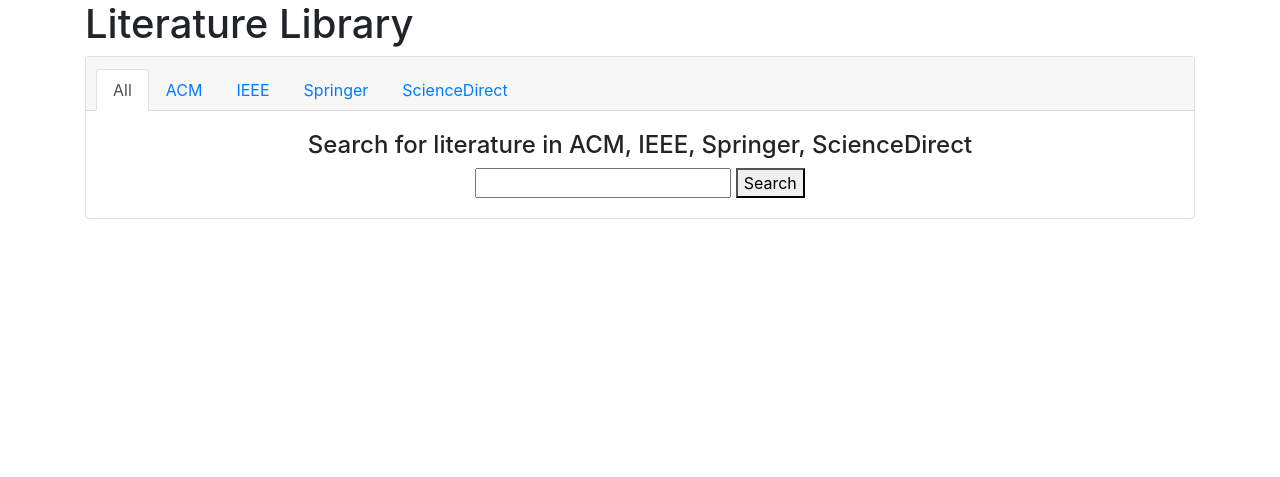
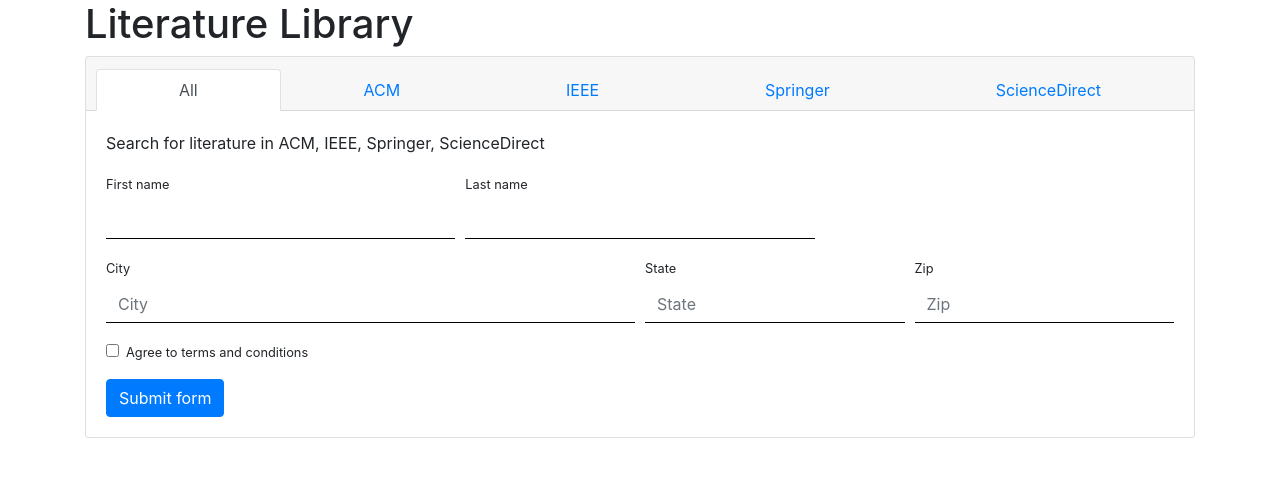
Before and after one commit to skscool/SLR-Tool-Crawler-And-Scraper, a Flask app: page / in a window 1280 px wide. Shown: the top 477 px of the page. Run offline with Flask 2, Linux system fonts and the light colour scheme; some libraries are stand-ins or nearby versions.

Commit message:
added form

```diff
--- a/flaskk.py
+++ b/flaskk.py
@@ -10,7 +10,7 @@ def home():
 
 @app.route('/ACM')
 def acm():
-	return render_template('ACM.html')
+	return render_template('acm.html')
 
 @app.route('/receive_data',methods =['POST'])
 def fun():
--- /dev/null
+++ b/temp.txt
@@ -0,0 +1 @@
+div
--- a/templates/landing.html
+++ b/templates/landing.html
@@ -1,16 +1,61 @@
 <!DOCTYPE html>
 <html>
+
 <head>
     <title>SLR: Crawler & Scraper</title>
     <link rel="stylesheet" href="https://maxcdn.bootstrapcdn.com/bootstrap/4.0.0/css/bootstrap.min.css" integrity="sha384-Gn5384xqQ1aoWXA+058RXPxPg6fy4IWvTNh0E263XmFcJlSAwiGgFAW/dAiS6JXm" crossorigin="anonymous">
-	<style></style>
+    <style rel="stylesheet" href="./style.css"></style>
+    <style>
+        input[type="text"],
+        select.form-control {
+            background: transparent;
+            border: none;
+            border-bottom: 1px solid #000000;
+            -webkit-box-shadow: none;
+            box-shadow: none;
+            border-radius: 0;
+        }
+
+        input[type="text"]:focus,
+        select.form-control:focus {
+            -webkit-box-shadow: none;
+            box-shadow: none;
+        }
+
+        label {
+            font-size: 80%;
+        }
+        /* input:focus~.floating-label,
+        input:not(:focus):valid~.floating-label {
+            top: 8px;
+            bottom: 10px;
+            left: 20px;
+            font-size: 11px;
+            opacity: 1;
+        }
+
+        .inputText {
+            font-size: 14px;
+            width: 200px;
+            height: 35px;
+        }
+
+        .floating-label {
+            position: absolute;
+            pointer-events: none;
+            left: 30px;
+            top: 28px;
+            transition: 0.2s ease all;
+        } */
+    </style>
 </head>
+
 <body>
     <div class="container">
         <h1>Literature Library</h1>
-		<div class="card text-center">
-		  <div class="card-header">
-		    <ul class="nav nav-tabs card-header-tabs">
+        <div class="card">
+            <div class="card-header ">
+                <ul class="nav nav-tabs nav-fill card-header-tabs">
                     <li class="nav-item">
                         <a class="nav-link active" href="#">All</a>
                     </li>
@@ -29,13 +74,50 @@
                 </ul>
             </div>
             <div class="card-body">
-			<h4>Search for literature in ACM, IEEE, Springer, ScienceDirect</h4>
-		  	<form action = "/receive_data" method="POST">
+                <p>Search for literature in ACM, IEEE, Springer, ScienceDirect</p>
+                <form action="/receive_data" method="POST">
+                    <div class="form-row">
+                        <div class="col-md-4 mb-3">
+                            <label for="validationDefault01">First name</label>
+                            <input type="text" class="form-control inputText" id="validationDefault01" required>
+                            <!-- <span class="floating-label">Find articles with these terms</span> -->
+                        </div>
+                        <div class="col-md-4 mb-3">
+                            <label for="validationDefault02">Last name</label>
+                            <input type="text" class="form-control" id="validationDefault02" required>
+                        </div>
+                    </div>
+                    <div class="form-row">
+                        <div class="col-md-6 mb-3">
+                            <label for="validationDefault03">City</label>
+                            <input type="text" class="form-control" id="validationDefault03" placeholder="City" required>
+                        </div>
+                        <div class="col-md-3 mb-3">
+                            <label for="validationDefault04">State</label>
+                            <input type="text" class="form-control" id="validationDefault04" placeholder="State" required>
+                        </div>
+                        <div class="col-md-3 mb-3">
+                            <label for="validationDefault05">Zip</label>
+                            <input type="text" class="form-control" id="validationDefault05" placeholder="Zip" required>
+                        </div>
+                    </div>
+                    <div class="form-group">
+                        <div class="form-check">
+                            <input class="form-check-input" type="checkbox" value="" id="invalidCheck2" required>
+                            <label class="form-check-label" for="invalidCheck2">
+												Agree to terms and conditions
+											</label>
+                        </div>
+                    </div>
+                    <button class="btn btn-primary" type="submit">Submit form</button>
+                </form>
+                <!-- <form action="/receive_data" method="POST">
                     <input type="text" name="input_data">
-		  		<button type = "submit">Search</button>
-		  	</form>
+                    <button type="submit">Search</button>
+                </form> -->
             </div>
         </div>
     </div>
 </body>
+
 </html>
```
Also changed, not shown: templates/style.css (added, +38 -0 lines), 1 other file. Lines whose indentation alone changed are shown as unchanged.
